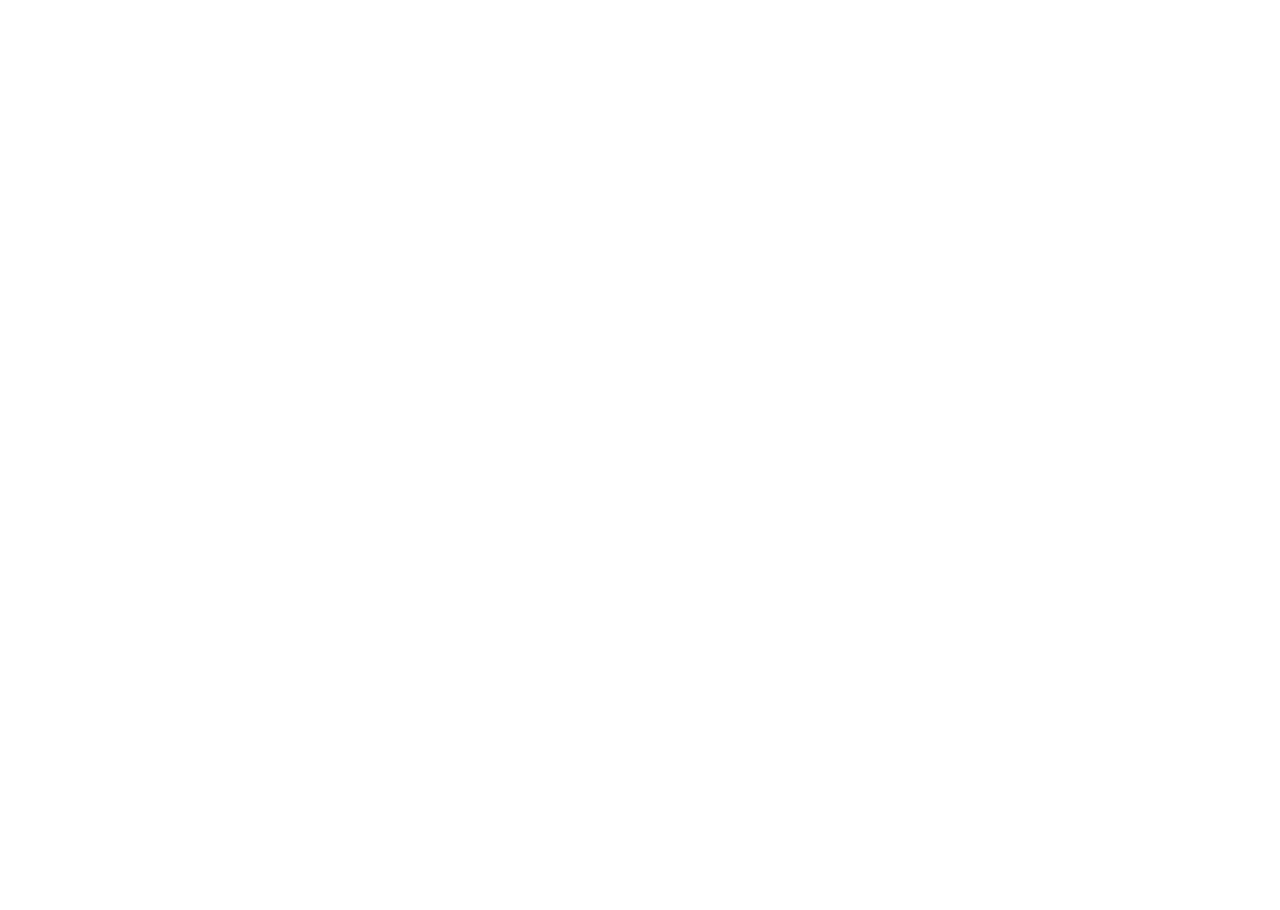
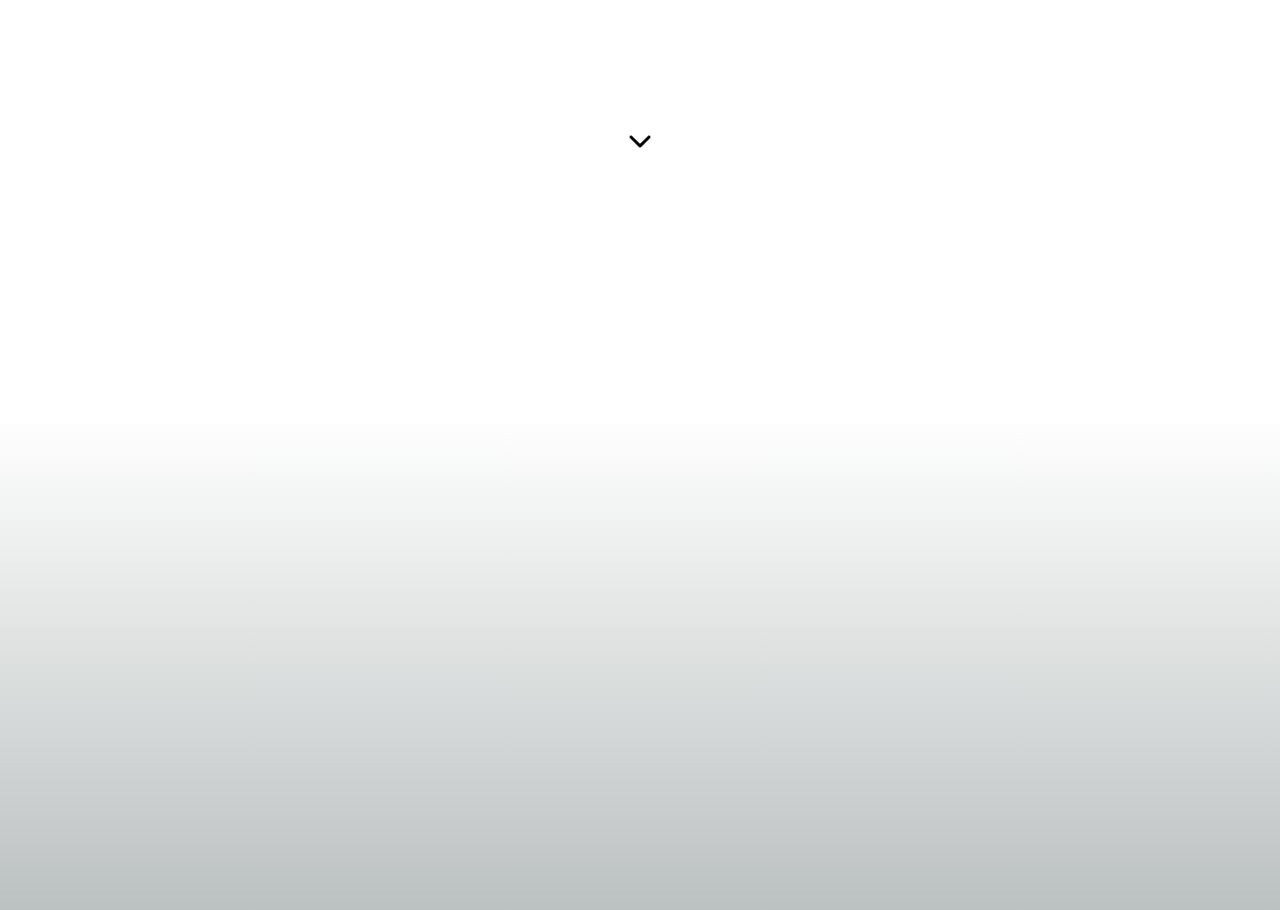
Before and after one commit to RockyStrongo/portfolio, a Next.js app: page / in a window 1280 px wide. Shown: the part 640-1550 px from the top of the page. Before the commit the page ends 800 px from the top, so only its background shows below. Built offline with nearby package versions, Linux system fonts and the light colour scheme.

Commit message:
scroll to second page button appearing

```diff
--- a/app/Home.css
+++ b/app/Home.css
@@ -8,3 +8,43 @@
     align-items: center;
     flex-direction: column;
 }
+
+.screen-two {
+    height: 100vh;
+    width: 100vw;
+    max-width: 100%;
+    min-height: fit-content;
+    display: flex;
+    flex-direction: column;
+    background: linear-gradient(180deg, rgba(255, 255, 255, 1) 32%, rgba(181, 186, 186, 1) 100%);
+}
+
+.down-icon {
+    animation: scale-up 1s ease-in-out infinite;
+    display: flex;
+    flex-direction: column;
+    justify-content: center;
+    align-items: center;
+    position: absolute;
+    bottom: 10px;
+    cursor: pointer;
+}
+
+@keyframes scale-up {
+    0% {
+        transform: scale(1);
+    }
+
+    50% {
+        transform: scale(1.5);
+
+    }
+
+    100% {
+        transform: scale(1);
+    }
+}
+
+.scroll-icon{
+transition: all 0.5s ease-out;
+}
--- a/app/page.tsx
+++ b/app/page.tsx
@@ -1,11 +1,32 @@
+'use client'
 import { Animation } from "@/components/Animation/Animation"
+import { useEffect, useState, useRef } from "react"
 import "./Home.css"
 
 export default function Home() {
+
+  const [arrowVisible, setArrowVisible] = useState(false)
+
+  const myRef = useRef<HTMLDivElement>(null)
+  const executeScroll = () => myRef.current?.scrollIntoView({ behavior: 'smooth' })
+
+
+  useEffect(
+    () => {
+      const timeOut = setTimeout(() => {
+        setArrowVisible(true)
+      }, 3000);
+    }, []
+  )
+
   return (
-    <main >
+    <main>
       <div className="screen-one">
         <Animation />
+        <div className="down-icon"> <img onClick={executeScroll} className="scroll-icon" src="/images/down.svg" alt="scroll down icon" width={arrowVisible ? "20px" : "0px"} height={arrowVisible ? "20px" : "0px"} /></div>
+      </div>
+      <div className="screen-two" ref={myRef}>
+
       </div>
     </main>
   )
```
Also changed, not shown: public/images/down.svg (added).
